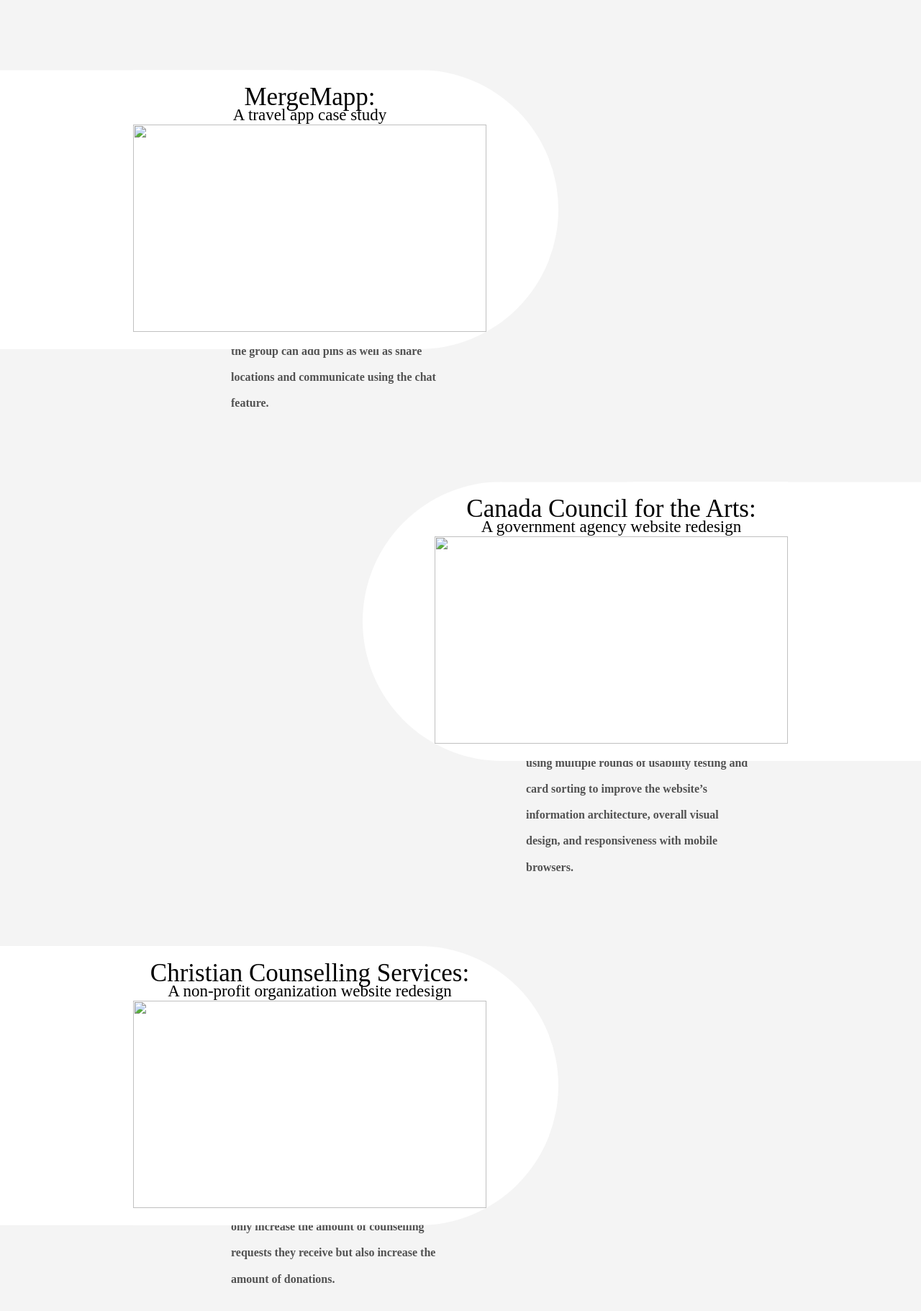
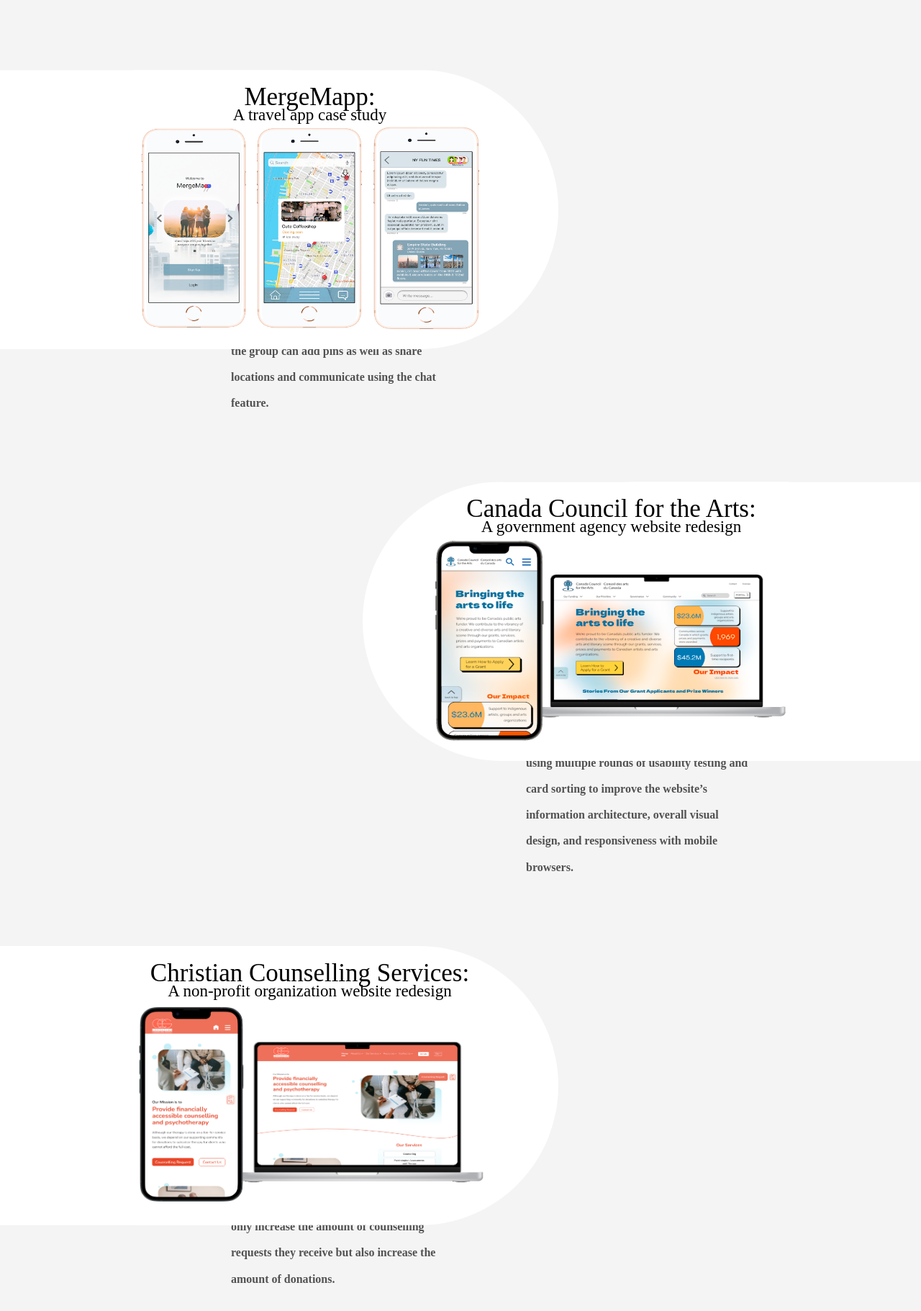
Before and after one commit to Jvllmyr/UX_UI_HW_19, a plain HTML site: page index.html in a window 1280 px wide. Shown: the part 1771-3592 px from the top of the page at 72% size. Drawn offline with Linux system fonts and the light colour scheme; the site is published under a folder, as on GitHub Pages, so addresses that start at the root find nothing; a web font is replaced by a local one.

Commit message:
fixed image links

```diff
--- a/index.html
+++ b/index.html
@@ -191,7 +191,7 @@
                     </div>
 
                     <div class="projectImages" id="mmImages">
-                        <img src="/assets/images/mm.png">
+                        <img src="assets/images/mm.png">
                     </div>
                 </div>
 
@@ -235,7 +235,7 @@
                     </div>
 
                     <div class="projectImages" id="ccaImages">
-                        <img src="/assets/images/cca mobile.png">
+                        <img src="assets/images/cca_mobile.png">
                     </div>
                 </div>
 
@@ -280,7 +280,7 @@
                     </div>
 
                     <div class="projectImages" id="ccsImages">
-                        <img src="/assets/images/CCS.png">
+                        <img src="assets/images/CCS.png">
                     </div>
                 </div>
 
@@ -398,6 +398,6 @@
     </section>
 </body>
 
-<script src="index.js"></script>
+<script src="js/index.js"></script>
 
 </html>
```
Also changed, not shown: assets/images/cca_mobile.png (renamed from assets/images/cca mobile.png), js/index.js (added).
